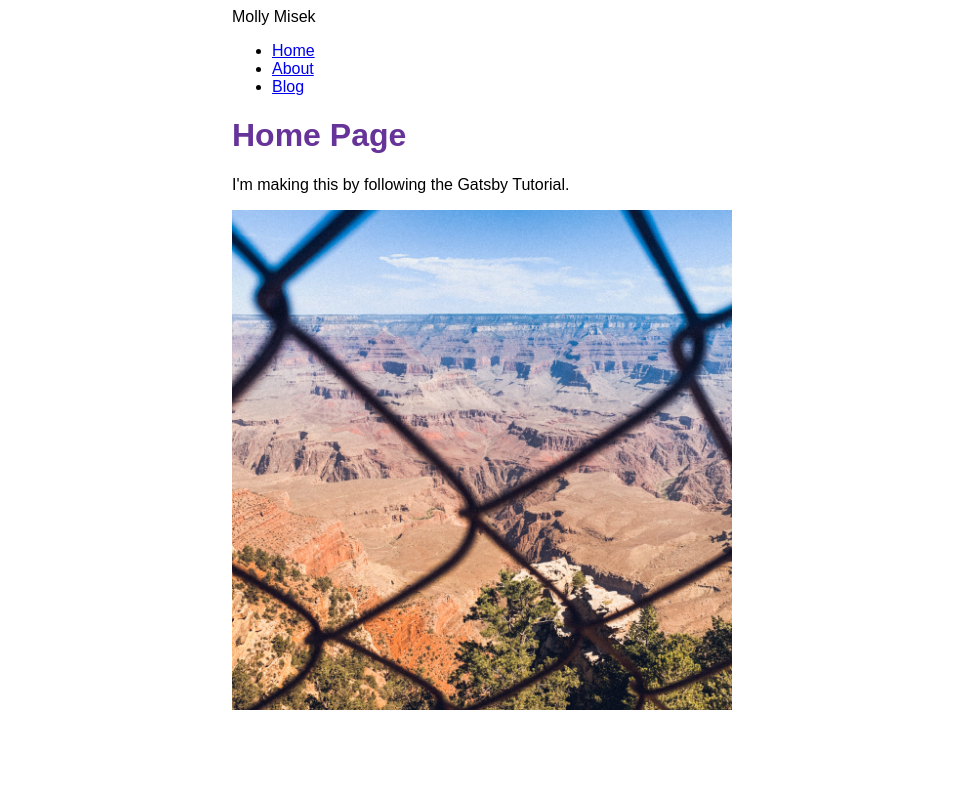
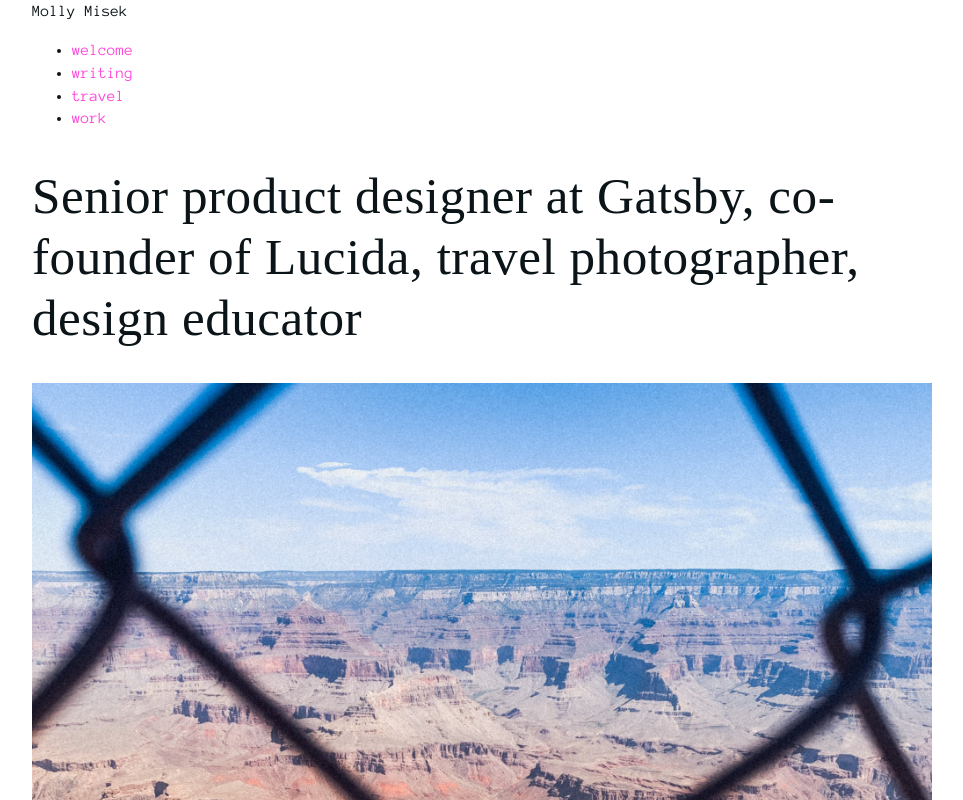
Before and after one commit to mollimysek/blog, a Gatsby site: page / in a window 1280 px wide. Shown: the top 800 px of the page, without its empty margins (158-1121 px from the left). Built offline with nearby package versions, Linux system fonts and the light colour scheme; Gatsby itself is replaced by a stand-in of ours; a web font is replaced by a local one.

Commit message:
Experimenting with basic styles

```diff
--- /dev/null
+++ b/gatsby-browser.js
@@ -0,0 +1,3 @@
+import "@fontsource/inter"
+import "@fontsource/anonymous-pro"
+import "@fontsource/chivo"
--- a/package.json
+++ b/package.json
@@ -15,6 +15,9 @@
     "clean": "gatsby clean"
   },
   "dependencies": {
+    "@fontsource/anonymous-pro": "^4.5.0",
+    "@fontsource/chivo": "^4.5.0",
+    "@fontsource/inter": "^4.5.0",
     "@mdx-js/mdx": "^1.6.22",
     "@mdx-js/react": "^1.6.22",
     "gatsby": "^3.11.1",
--- a/src/components/layout.js
+++ b/src/components/layout.js
@@ -1,4 +1,5 @@
 import * as React from 'react'
+import "../styles/style.css"
 import { Link, useStaticQuery, graphql } from 'gatsby'
 import {
   container,
@@ -27,17 +28,22 @@ const Layout = ({ pageTitle, children }) => {
         <ul className={navLinks}>
           <li className={navLinkItem}>
             <Link to="/" className={navLinkText}>
-              Home
-            </Link>
-          </li>
-          <li className={navLinkItem}>
-            <Link to="/about" className={navLinkText}>
-              About
+              welcome
             </Link>
           </li>
           <li className={navLinkItem}>
             <Link to="/blog" className={navLinkText}>
-              Blog
+              writing
+            </Link>
+          </li>
+          <li className={navLinkItem}>
+            <Link to="https://falsebody.com/" className={navLinkText}>
+              travel
+            </Link>
+          </li>
+          <li className={navLinkItem}>
+            <Link to="/work" className={navLinkText}>
+              work
             </Link>
           </li>
         </ul>
--- a/src/components/layout.module.css
+++ b/src/components/layout.module.css
@@ -1,27 +1,47 @@
 .container {
     margin: auto;
-    max-width: 500px;
-    font-family: sans-serif;
+    padding-left: 2rem;
+    padding-right: 2rem;
+    max-width: 900px;
+  }
+
+  .site-title {
+    font-family: "Chivo";
+    font-size: 1.5rem;
+    letter-spacing: 1px;
+    text-transform: uppercase;
+    color: #0B1418;
+    margin: 2rem 0 0 0;
   }
 
   .heading {
-    color: rebeccapurple;
+    font-family: "Chivo";
+    font-size: 1.5rem;
+    text-transform: uppercase;
+    letter-spacing: 1px;
+    color: #FF47DA;
   }
+
   .nav-links {
     display: flex;
     list-style: none;
     padding-left: 0;
+    margin: 2rem 0 6rem 0;
   }
+
   .nav-link-item {
     padding-right: 2rem;
   }
+
   .nav-link-text {
-    color: black;
+    color: #0B1418;
   }
 
-  .site-title {
-    font-size: 3rem;
-    color: gray;
-    font-weight: 700;
-    margin: 3rem 0;
+  .nav-link-text:hover {
+    color:#FF47DA;
+    padding-bottom: 3px;
   }
+
+  .nav-link-text:focus {
+    border-bottom: 2px solid #FF47DA;
+  }
--- a/src/pages/index.js
+++ b/src/pages/index.js
@@ -4,8 +4,8 @@ import { StaticImage } from 'gatsby-plugin-image'
 
 const IndexPage = () => {
   return (
-    <Layout pageTitle="Home Page">
-      <p>I'm making this by following the Gatsby Tutorial.</p>
+    <Layout pageTitle="">
+      <h1>Senior product designer at Gatsby, co-founder of Lucida, travel photographer, design educator</h1>
       <StaticImage
         alt="Clifford, a reddish-brown pitbull, posing on a couch and looking stoically at the camera"
         src="../images/route66.jpg"
--- /dev/null
+++ b/src/styles/style.css
@@ -0,0 +1,25 @@
+body {
+    color: #0B1418;
+    font-size: 100%;
+    margin: 0;
+    line-height: 1.4283;
+    font-family: "Anonymous Pro", Roboto, Verdana, "Helvetica Neue", sans-serif;
+    background-color: #fff;
+  }
+  h1 {
+        font-family: "Chivo";
+        font-weight: 500;
+        font-size: 3.2rem;
+        line-height: 1.2;
+        letter-spacing: .5px;
+        color: #0B1418;
+  }
+
+  h2,
+  h3 {
+    font-weight: 400;
+  }
+  a {
+    color: #FF47DA;
+    text-decoration: none;
+  }
```
Also changed, not shown: src/pages/work.js (renamed from src/pages/about.js), 1 other file.
